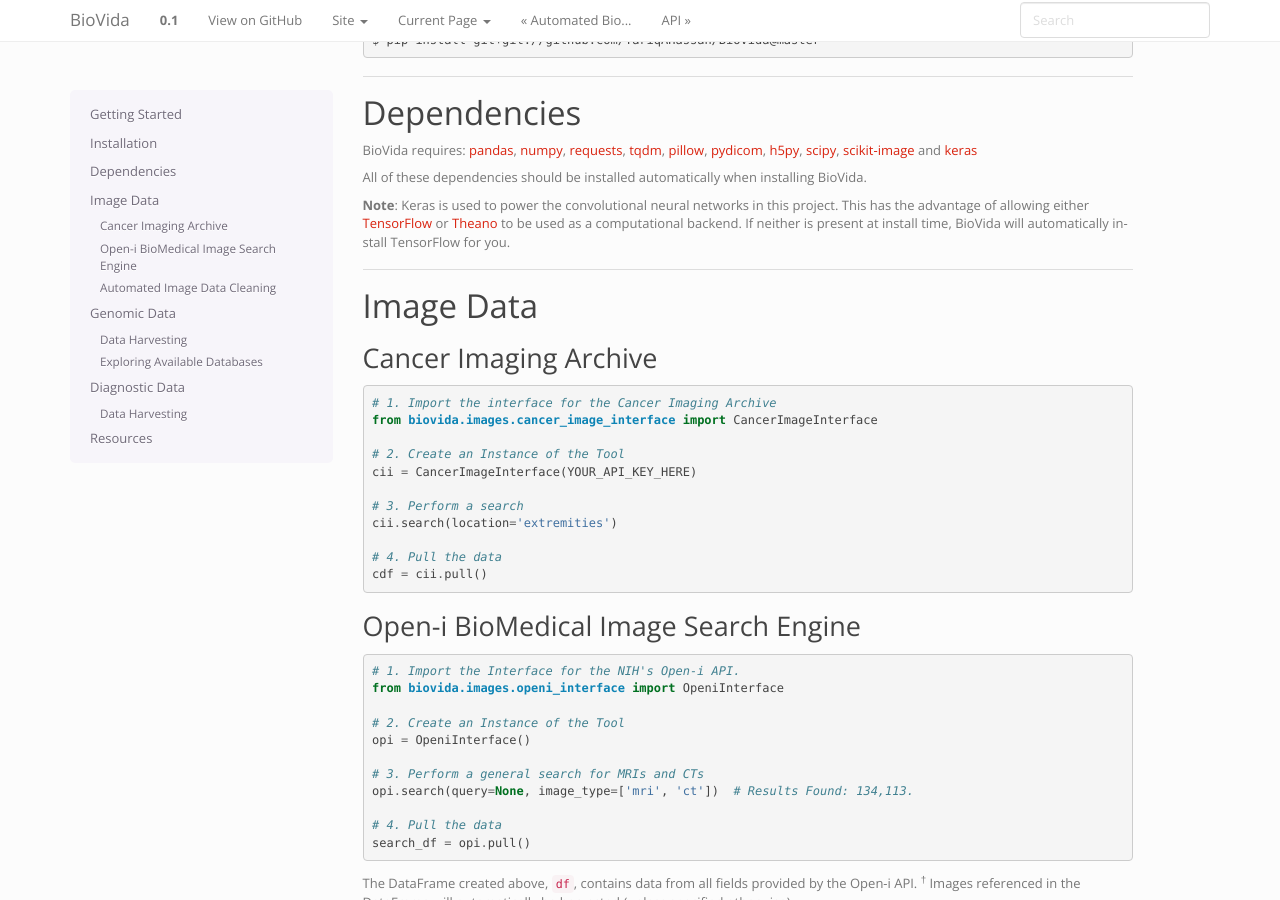
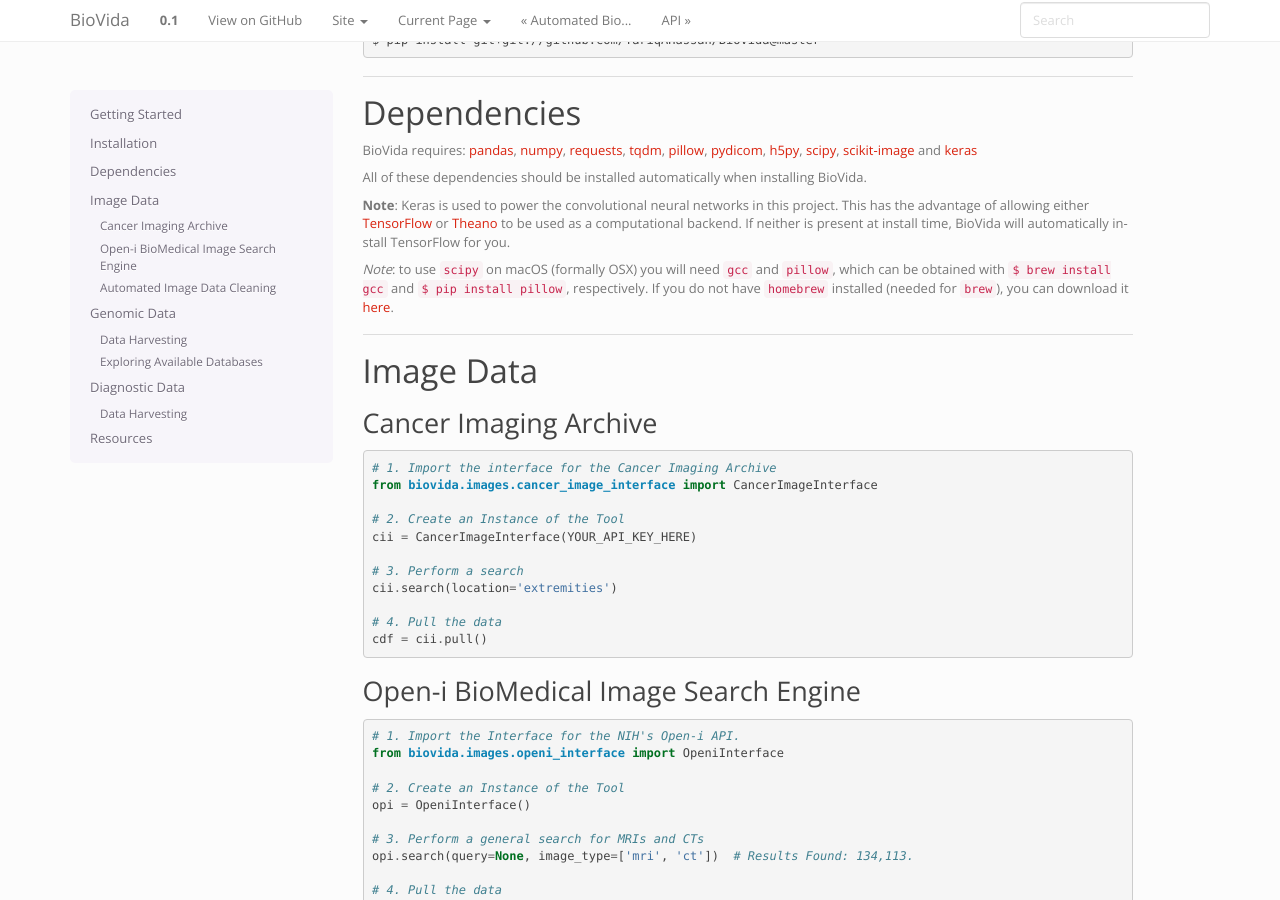
Before and after one commit to TariqAHassan/BioVida, a Sphinx documentation site: the page built from docs/GettingStarted.rst, in a window 1280 px wide and 900 px high, scrolled down 400 px. Built offline with Sphinx 7.4.7, drawn with Linux system fonts in a browser that asks for light colours.

Commit message:
Update Installation Instructions

```diff
--- a/docs/GettingStarted.rst
+++ b/docs/GettingStarted.rst
@@ -46,6 +46,11 @@ All of these dependencies should be installed automatically when installing BioV
 allowing either `TensorFlow <https://www.tensorflow.org>`__ or
 `Theano <http://deeplearning.net/software/theano/>`__ to be used as a computational backend.
 If neither is present at install time, BioVida will automatically install TensorFlow for you.
+
+
+*Note*: to use ``scipy`` on macOS (formally OSX) you will need ``gcc`` and ``pillow``, which
+can be obtained with ``$ brew install gcc`` and ``$ pip install pillow``, respectively.
+If you do not have ``homebrew`` installed (needed for ``brew``), you can download it `here <https://brew.sh>`__.
 
 --------------
 
```
